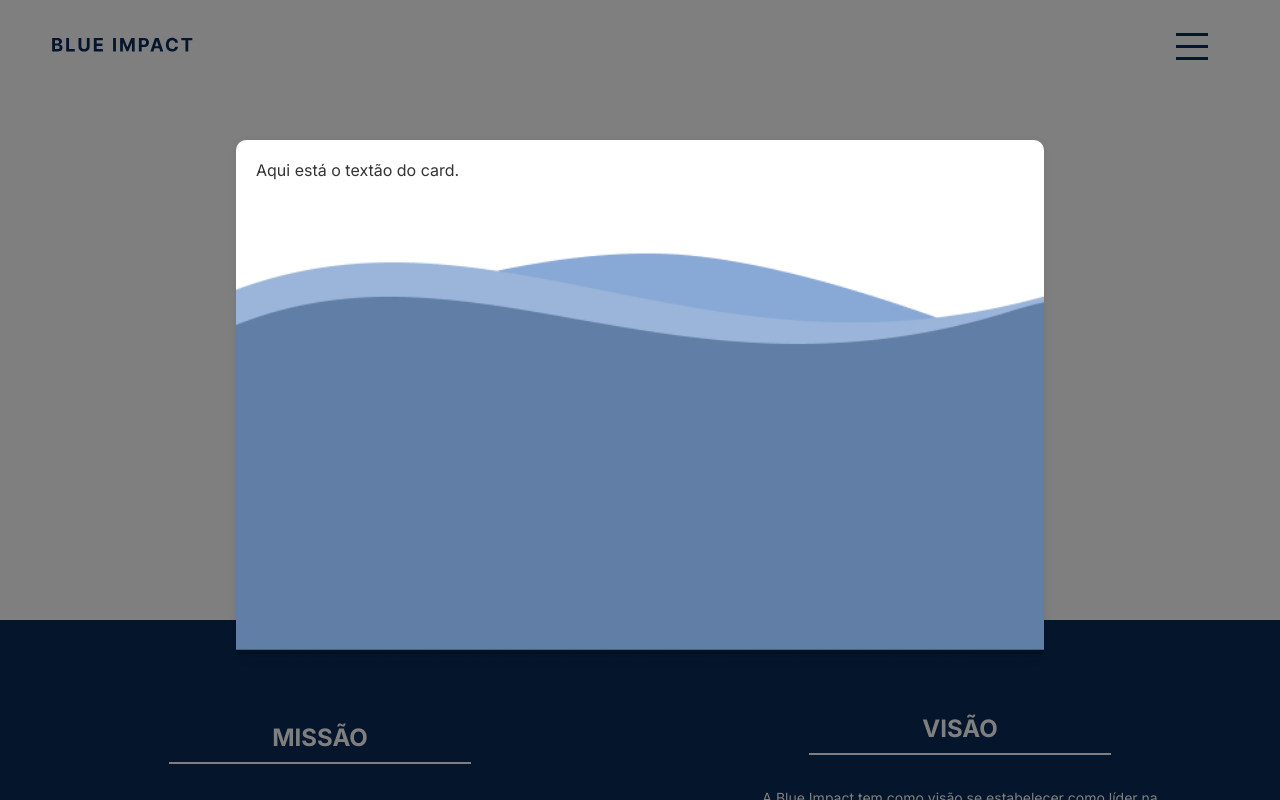
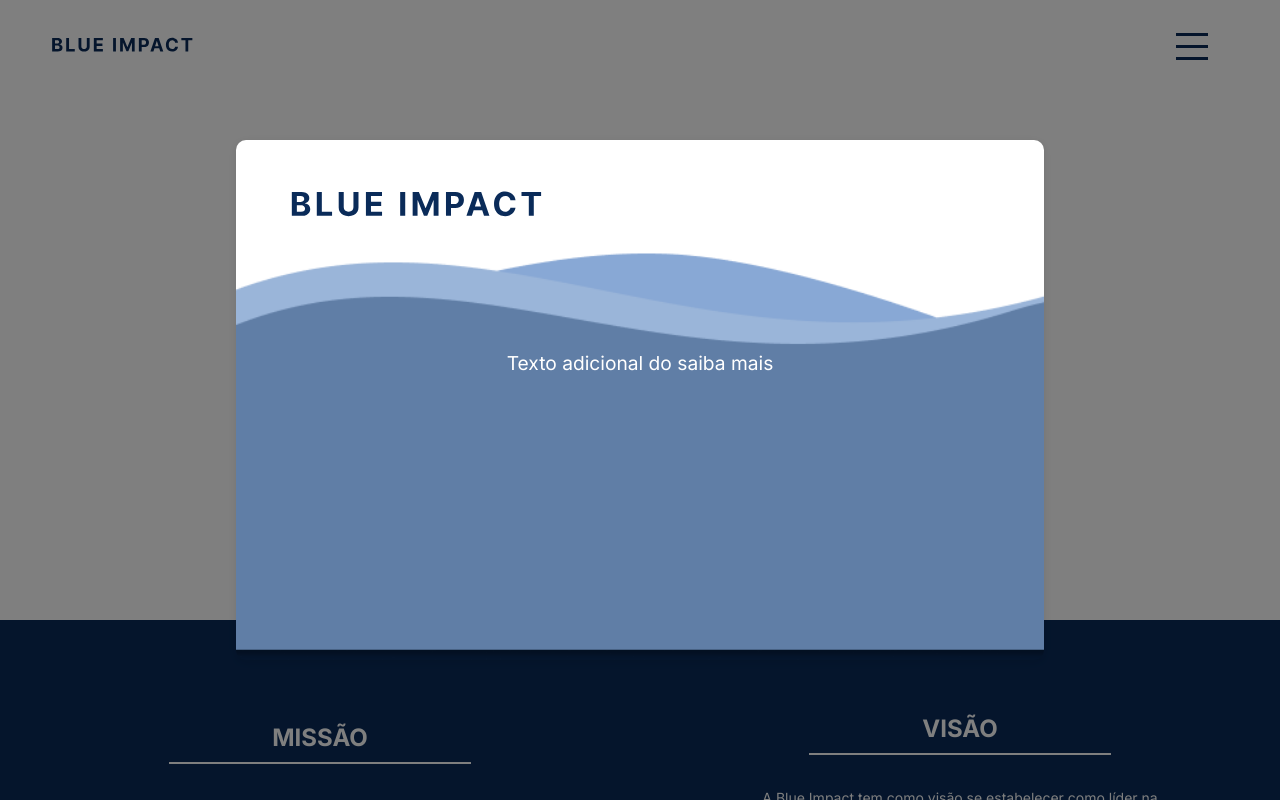
Before and after one commit to Igor-Britoo/Blue-Impact-Website, a React (Vite) app: page / in a window 1280 px wide. Both pictures are taken after a click on the link "SAIBA MAIS". Shown: the top 800 px of the page. Built offline with nearby package versions, Linux system fonts and the light colour scheme.

Commit message:
feat: enhance Hero component with additional popup text and logo; style updates for CircleCard hover effect

```diff
--- a/src/components/Hero.jsx
+++ b/src/components/Hero.jsx
@@ -1,6 +1,7 @@
 import React, { useState, forwardRef } from 'react'
-import { HeroSection, Logo, HeroSubtitle, LearnMoreButton, Popup, Card, CardContent } from './styled/HeroComponents'
+import { HeroSection, Logo, HeroSubtitle, LearnMoreButton, Popup, Card, CardContent, PopupText } from './styled/HeroComponents'
 import logo from '/hero-logo.svg'
+import logo_popup from '/header-logo.svg'
 import heroCardImage from '/hero_saibamais_card.png'
 
 const Hero = forwardRef(({ faqRef, ...props }, ref) => {
@@ -28,7 +29,8 @@ const Hero = forwardRef(({ faqRef, ...props }, ref) => {
       <Popup className={isPopupOpen ? 'open' : ''} onClick={closePopup}>
         <Card style={{ backgroundImage: `url(${heroCardImage})` }}>
           <CardContent>
-            Aqui está o textão do card.
+            <Logo src={logo_popup} alt="Blue Impact Logo" />
+            <PopupText>Texto adicional do saiba mais</PopupText>
           </CardContent>
         </Card>
       </Popup>
--- a/src/components/styled/HeroComponents.jsx
+++ b/src/components/styled/HeroComponents.jsx
@@ -128,3 +128,10 @@ export const CardContent = styled.div`
   font-size: 16px;
   color: #333;
 `;
+
+export const PopupText = styled.p`
+  margin-top: 100px;
+  font-size: 1.2rem;
+  color: #fff;
+  text-align: center;
+`;
--- a/src/components/styled/InfoComponents.jsx
+++ b/src/components/styled/InfoComponents.jsx
@@ -44,6 +44,13 @@ export const CircleCard = styled.div`
 
   @media screen and (max-width: ${props => props.theme.breakpoints.sm}){
     margin: 0 5px;
+  }
+
+  transition: transform 0.3s ease, background 0.3s ease;
+
+  &:hover {
+    background: #15407c;
+    transform: scale(1.05);
   }
 `;
 
```
